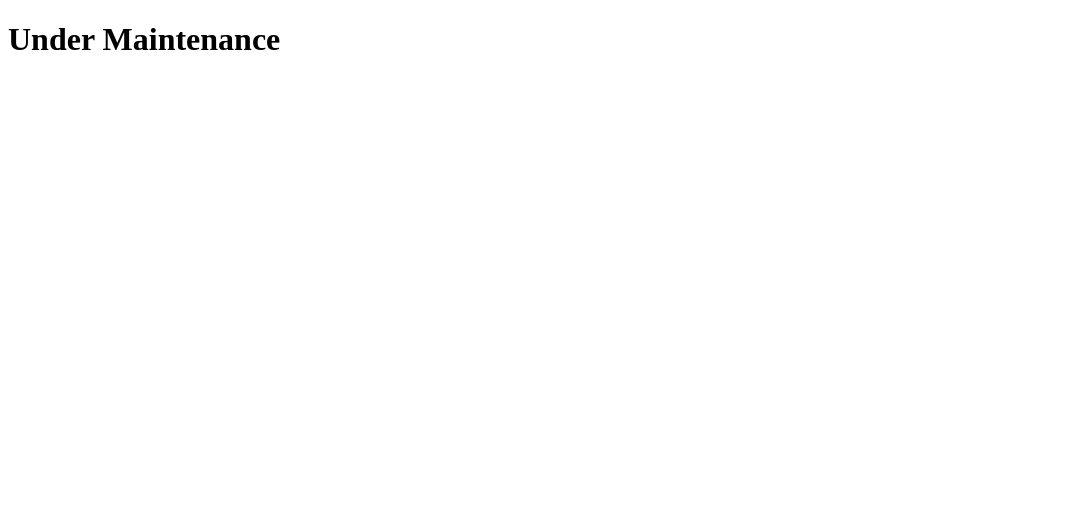
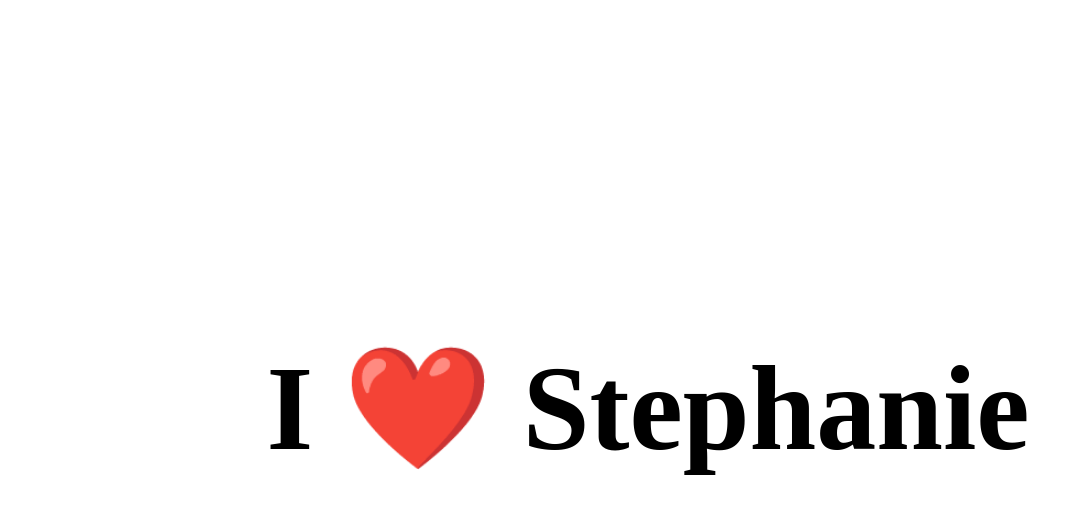
Before and after one commit to sagivStekolshik/personal-page, a plain HTML site: page index.html in a window 1280 px wide. Shown: the whole page, without its empty margins (0-1081 px from the left). Drawn offline with Linux system fonts and the light colour scheme.

Commit message:
testing for netlify

```diff
--- a/index.html
+++ b/index.html
@@ -7,6 +7,18 @@
     <title>Document</title>
   </head>
   <body>
-    <h1>Under Maintenance</h1>
+    <h1>I ❤️ Stephanie</h1>
   </body>
+  <style>
+    body {
+      width: 100vw;
+      height: 100vh;
+      display: flex;
+      align-items: center;
+      justify-content: center;
+    }
+    h1 {
+      font-size: 15vmin;
+    }
+  </style>
 </html>
```
